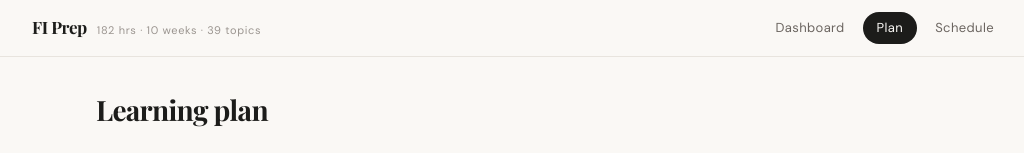
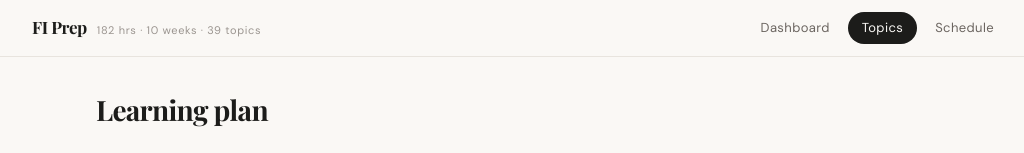
Before and after one commit to adarsh810/fundsindia-onboarding, a Next.js app: page /plan in a window 1280 px wide. Shown: the top 153 px of the page, without its empty margins (120-1144 px from the left). Built offline with nearby package versions, Linux system fonts and the light colour scheme; no server answers; the database is empty; a web font is replaced by a local one.

Commit message:
Rename 'Plan' nav item to 'Topics'

```diff
--- a/components/AppNav.tsx
+++ b/components/AppNav.tsx
@@ -5,7 +5,7 @@ import { usePathname } from 'next/navigation';
 
 const LINKS = [
   { href: '/dashboard', label: 'Dashboard' },
-  { href: '/plan',      label: 'Plan' },
+  { href: '/plan',      label: 'Topics' },
   { href: '/schedule',  label: 'Schedule' },
 ];
 
```
